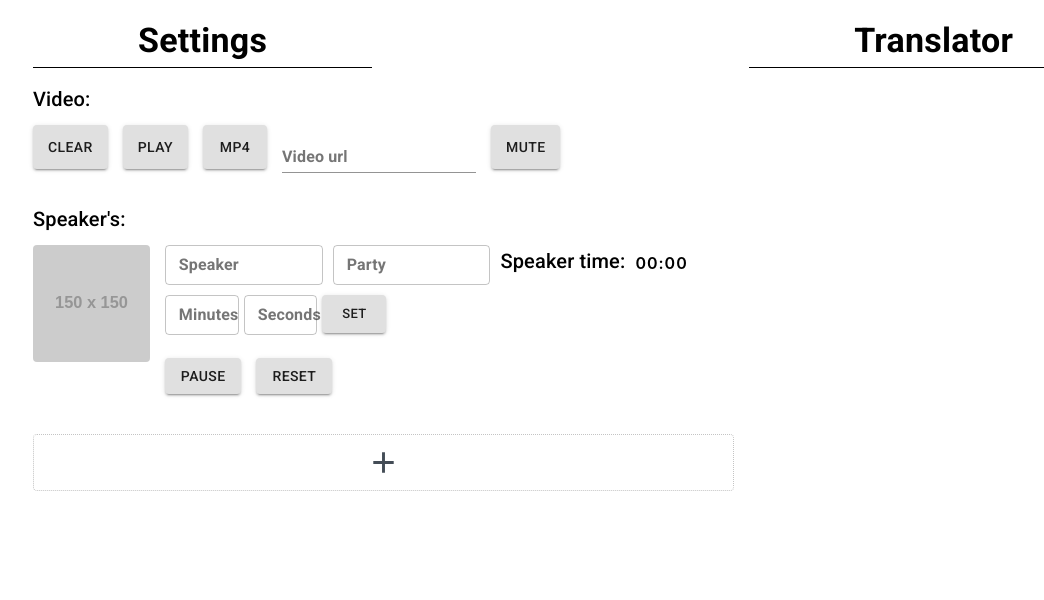
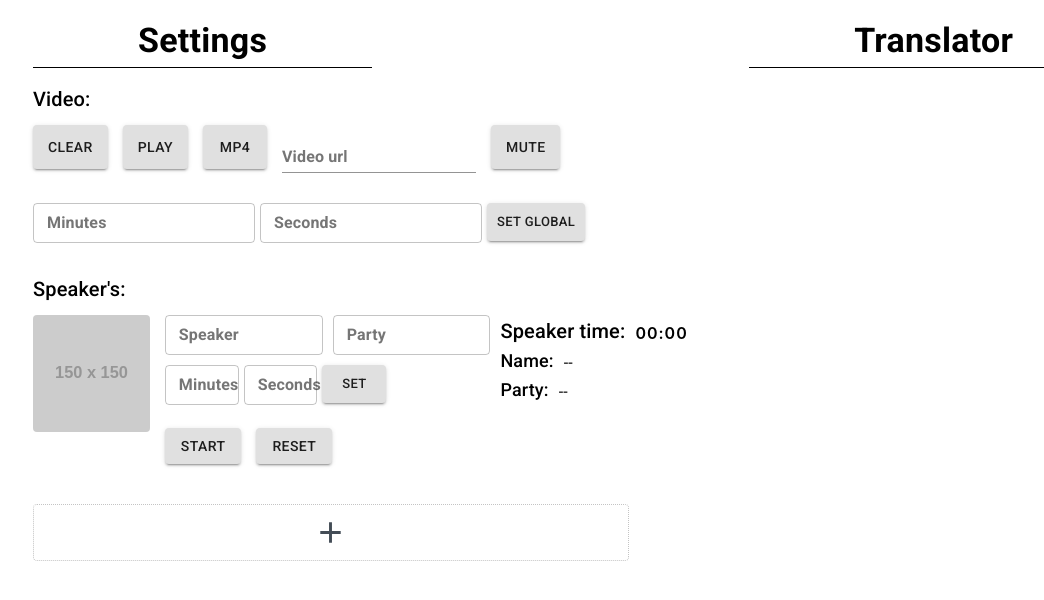
Before and after one commit to Aeronhide/translator, a React (Create React App) app: page / in a window 1280 px wide. Shown: the top 600 px of the page, without its empty margins (6-1050 px from the left). Built offline with nearby package versions, Linux system fonts and the light colour scheme.

Commit message:
Added functional to remove Speaker, setting global time

```diff
--- a/src/component/settings/speaker.jsx
+++ b/src/component/settings/speaker.jsx
@@ -1,28 +1,30 @@
-import React, { useEffect, useState } from "react";
-import { Grid, TextField, Typography, Button } from "@material-ui/core";
+import React, { useState } from "react";
+import { Grid, TextField, Typography, Button, Fab } from "@material-ui/core";
+import CloseIcon from "@material-ui/icons/Close";
+import walkingGuy from "../../assets/walkingGuy.gif";
 import EditOutlinedIcon from "@material-ui/icons/EditOutlined";
 import TimerComponent from "./timerComponent";
 
-const initialSpeakerState = {
-  name: "",
-  party: "",
-  time: {
-    minutes: "",
-    seconds: ""
-  }
-};
-
-const Speaker = ({ paused, setPaused, speakerData, setSpeakerData, index }) => {
-  const [file, setFile] = useState("http://placehold.it/150");
+const Speaker = ({
+  setPaused,
+  speakerData,
+  setSpeakerData,
+  index,
+  initialSpeakerState,
+  setTime,
+  activeTimerIndex,
+  removeSpeaker
+}) => {
+  const [data, setData] = useState(initialSpeakerState);
+  // const [file, setFile] = useState(null);
   const changeInput = e => {
     const file = e.target.files[0];
-    setFile(URL.createObjectURL(file));
+    // setFile(URL.createObjectURL(file));
+    setData({
+      ...data,
+      img: URL.createObjectURL(file)
+    });
   };
-  const [] = useState({
-    name: ""
-  });
-  // const [newTime, setNewTime] = useState();
-  const [data, setData] = useState(initialSpeakerState);
 
   const insertNewTime = e => {
     const { name, value } = e.target;
@@ -52,8 +54,14 @@ const Speaker = ({ paused, setPaused, speakerData, setSpeakerData, index }) => {
         newFormattedTime[key] = parseInt(data.time[key], 10);
       }
     });
-    setSpeakerData(data, index);
+    setSpeakerData({ ...data, time: newFormattedTime }, index);
     setData(initialSpeakerState);
+  };
+
+  const setTimeHandle = time => setTime(time, index);
+
+  const setPausedHandle = () => {
+    setPaused(activeTimerIndex === index ? null : index);
   };
 
   return (
@@ -72,7 +80,15 @@ const Speaker = ({ paused, setPaused, speakerData, setSpeakerData, index }) => {
                 onChange={changeInput}
               />
             </div>
-            <img className="speaker_logo_img" src={file} alt="logo" />
+            <img
+              className="speaker_logo_img"
+              src={
+                data.img ||
+                (speakerData.img && data.img) ||
+                "http://placehold.it/150"
+              }
+              alt="logo"
+            />
           </div>
         </Grid>
         <Grid item md={6}>
@@ -135,15 +151,23 @@ const Speaker = ({ paused, setPaused, speakerData, setSpeakerData, index }) => {
             </div>
             <TimerComponent
               time={speakerData.time}
-              setTime={() => null}
-              paused={paused}
-              setPaused={setPaused}
+              setTime={setTimeHandle}
+              paused={activeTimerIndex !== index}
+              setPaused={setPausedHandle}
               showControls={true}
+              showTimeOver={false}
             />
           </div>
         </Grid>
         <Grid item md={4}>
           <div className="speaker_info">
+            <Button
+              className="remove-speaker-btn"
+              variant="outlined"
+              onClick={() => removeSpeaker(index)}
+            >
+              <CloseIcon fontSize="small" />
+            </Button>
             <div className="speaker_info_time">
               <Typography className="speaker_info_time_title" variant="h6">
                 Speaker time:
@@ -151,13 +175,51 @@ const Speaker = ({ paused, setPaused, speakerData, setSpeakerData, index }) => {
               <div className="speaker_info_time_inner">
                 <TimerComponent
                   time={speakerData.time}
-                  setTime={() => null}
-                  setPaused={setPaused}
-                  paused={paused}
+                  setTime={setTimeHandle}
+                  setPaused={setPausedHandle}
+                  paused={activeTimerIndex !== index}
                   showTime={true}
+                  showTimeOver={true}
                 />
               </div>
             </div>
+            <div className="speaker_info_line">
+              <Typography variant="h6" className="speaker_info_line_title">
+                Name:
+              </Typography>
+              <Typography variant="h6" className="speaker_info_line_data">
+                {speakerData.name
+                  ? speakerData.name
+                  : data.name.length !== 0
+                  ? data.name
+                  : "--"}
+              </Typography>
+            </div>
+            <div className="speaker_info_line">
+              <Typography variant="h6" className="speaker_info_line_title">
+                Party:
+              </Typography>
+              <Typography variant="h6" className="speaker_info_line_data">
+                {speakerData.party
+                  ? speakerData.party
+                  : data.party.length !== 0
+                  ? data.party
+                  : "--"}
+              </Typography>
+            </div>
+            {activeTimerIndex === index ? (
+              <div className="speaker_info_line">
+                <div className="speaker_info_line_status">
+                  <img
+                    className="speaker_info_line_status_img"
+                    src={walkingGuy}
+                    alt="speaker"
+                  />
+                </div>
+              </div>
+            ) : (
+              ""
+            )}
           </div>
         </Grid>
       </Grid>
--- a/src/component/settings/tr.actions.jsx
+++ b/src/component/settings/tr.actions.jsx
@@ -1,4 +1,4 @@
-import React from "react";
+import React, { useState } from "react";
 import { Button, Typography, TextField } from "@material-ui/core";
 import AddIcon from "@material-ui/icons/Add";
 import Speaker from "./speaker";
@@ -12,14 +12,30 @@ const Actions = ({
   setMP4Video,
   muteVideo,
   muted,
-  speakerTime,
-  setSpeakerTime,
-  paused,
   setPaused,
   addSpeaker,
   speakersList,
-  setSpeakerData
-}) => (
+  setSpeakerData,
+  initialSpeakerState,
+  activeTimerIndex,
+  setSpeakerTime,
+  removeSpeaker,
+  insertGlobalTimeToSpeakers
+}) => {
+  const [globalTime, setGlobalTime] = useState({ minutes: "", seconds: "" });
+
+  const insertGlobalTimeHandle = e =>
+    setGlobalTime({
+      ...globalTime,
+      [e.target.name]: e.target.value
+    });
+
+  const setGlobalTimeHandle = () => {
+    insertGlobalTimeToSpeakers(globalTime);
+    setGlobalTime({ minutes: "", seconds: "" });
+  };
+
+  return (
     <div className="controls">
       <div className="controls_section">
         <Typography variant="h6" className="controls_section_title">
@@ -62,6 +78,36 @@ const Actions = ({
         </Button>
       </div>
       <div className="controls_section">
+        <div className="speaker_actions_timer-box">
+          <TextField
+            className="speaker_actions_timer-box_set-field"
+            variant="outlined"
+            label="Minutes"
+            name="minutes"
+            size="small"
+            onChange={insertGlobalTimeHandle}
+            value={globalTime.minutes}
+          />
+          <TextField
+            className="speaker_actions_timer-box_set-field"
+            variant="outlined"
+            label="Seconds"
+            name="seconds"
+            size="small"
+            onChange={insertGlobalTimeHandle}
+            value={globalTime.seconds}
+          />
+          <Button
+            variant="contained"
+            size="small"
+            className="speaker_actions_timer-box_set-btn"
+            onClick={setGlobalTimeHandle}
+          >
+            Set Global
+          </Button>
+        </div>
+      </div>
+      <div className="controls_section">
         <Typography variant="h6" className="controls_section_title">
           Speaker's:
         </Typography>
@@ -73,7 +119,11 @@ const Actions = ({
             setSpeakerData={setSpeakerData}
             setPaused={setPaused}
             paused={speaker.paused}
+            initialSpeakerState={initialSpeakerState}
             index={index}
+            activeTimerIndex={activeTimerIndex}
+            setTime={setSpeakerTime}
+            removeSpeaker={removeSpeaker}
           />
         ))}
         <Button
@@ -86,5 +136,6 @@ const Actions = ({
       </div>
     </div>
   );
+};
 
 export default Actions;
--- a/src/component/styles.sass
+++ b/src/component/styles.sass
@@ -1,5 +1,6 @@
 // Colors
 $btn: #949494
+$timerBg: rgba(255, 255, 255, 0.59)
 
 // Main
 .tr
@@ -26,7 +27,7 @@ $btn: #949494
           margin-right: 15px
 
         &_add-btn
-          width: 100% !important
+          width: 85% !important
           padding: 10px
           border-style: dotted
           color: #434c56
@@ -43,6 +44,10 @@ $btn: #949494
 // Speaker
 .speaker
   margin-bottom: 40px
+
+  &:hover
+    .remove-speaker-btn
+      display: flex
 
   &_logo
     position: relative
@@ -90,6 +95,7 @@ $btn: #949494
 
   &_actions
     padding-left: 15px
+
     &_fields
       display: flex
       margin-bottom: 10px
@@ -119,9 +125,41 @@ $btn: #949494
         display: none
 
   &_info
+    position: relative
+
     &_time
       display: flex
       align-items: center
+
+    &_line
+      display: flex
+      align-items: center
+
+      &_title
+        padding-right: 10px
+        font-size: 18px !important
+
+      &_data
+        padding-top: 3px
+        font-size: 16px !important
+        font-weight: 400 !important
+
+      &_status
+        width: 50px
+
+        &_img
+          width: 100%
+          height: 100%
+
+    .remove-speaker-btn
+      display: none
+      position: absolute !important
+      padding: 5px !important
+      min-width: 30px !important
+      right: 45px
+      bottom: 0
+      border-radius: 50% !important
+
 
 // Timer
 .countdown
@@ -143,3 +181,35 @@ $btn: #949494
 
     &_btns
       margin-right: 15px !important
+
+// Video
+.player
+  position: relative
+  transform: translateY(-1px)
+
+  &_footer
+    position: absolute
+    bottom: 15px
+    left: 15px
+
+    .tr-single
+      display: flex
+
+// Video speaker
+.player-speaker
+  display: flex
+  background: $timerBg
+  border-radius: 4px
+  padding: 7px
+  margin-right: 5px
+
+  &_img
+    max-width: 20px
+    margin-right: 5px
+
+  .countdown
+    font-size: 14px
+
+    &_time
+      padding-top: 2px
+      margin-left: 5px
--- a/src/component/tr.player.jsx
+++ b/src/component/tr.player.jsx
@@ -1,8 +1,53 @@
 import React from "react";
 import ReactPlayer from "react-player";
+import TimerComponent from "./settings/timerComponent";
 
-const Video = ({ playing, videoUrl, muted }) => (
-  <ReactPlayer url={videoUrl} playing={playing} volume={1} muted={muted} />
-);
+const Video = ({
+  playing,
+  videoUrl,
+  muted,
+  speakersList,
+  setTime,
+  activeTimerIndex,
+  setPaused,
+  index
+}) => {
+  const setTimeHandle = time => setTime(time, index);
+
+  const setPausedHandle = () => {
+    setPaused(activeTimerIndex === index ? null : index);
+  };
+  return (
+    <div className="player">
+      <ReactPlayer url={videoUrl} playing={playing} volume={1} muted={muted} />
+      {videoUrl ? (
+        <div className="player_footer">
+          <div className="tr-single">
+            {speakersList.map((speaker, index) => (
+              <div className="player-speaker" key={index}>
+                <img
+                  className="player-speaker_img"
+                  src={speaker.img || "http://placehold.it/150"}
+                  alt="party-logo"
+                />
+                <div>|</div>
+                <TimerComponent
+                  time={speaker.time}
+                  setTime={setTimeHandle}
+                  setPaused={setPausedHandle}
+                  paused={activeTimerIndex !== index}
+                  showTime={true}
+                  showTimeOver={false}
+                />
+              </div>
+            ))}
+          </div>
+        </div>
+      ) : (
+        ""
+      )}
+    </div>
+  );
+};
 
 export default Video;
--- a/src/component/translator.jsx
+++ b/src/component/translator.jsx
@@ -6,7 +6,7 @@ import {
   createMuiTheme,
   Container
 } from "@material-ui/core";
-import localforage from "localforage";
+// import localforage from "localforage";
 import Video from "./tr.player";
 import Actions from "./settings/tr.actions";
 import "./styles.sass";
@@ -22,13 +22,14 @@ const theme = createMuiTheme({
   }
 });
 const initialSpeakerState = {
+  img: null,
   name: "",
   party: "",
   time: {
     minutes: "",
     seconds: ""
   },
-  paused: false
+  paused: true
 };
 
 const Translator = () => {
@@ -36,14 +37,8 @@ const Translator = () => {
   const [mutedVideo, setMutedVideo] = useState(false);
   const [videoUrl, setVideoUrl] = useState(null);
   const [newVideoUrl, setNewVideoUrl] = useState("");
-  const [speakerTime, setSpeakerTime] = useState({
-    // hours: 0,
-    minutes: 0,
-    seconds: 0
-  });
-  const [paused, setPaused] = useState(true);
-  const [active, setActive] = useState(null);
   const [speakersList, setSpeakers] = useState([initialSpeakerState]);
+  const [speakerIndex, getSpeakerIndex] = useState(null);
 
   const changeVideoOnMp4 = () => {
     setVideoUrl(require("../assets/video1.mp4"));
@@ -60,24 +55,26 @@ const Translator = () => {
     setPlayingVideo(false);
   };
 
-  const setTime = data => {
-    setSpeakerTime(data);
-  };
-
-  const setPauseTimer = () => {
-    setActive(null);
+  const setTime = (data, index) => {
+    const localSpeakersList = [...speakersList];
+    localSpeakersList[index] = {
+      ...localSpeakersList[index],
+      time: data
+    };
+    console.warn({ speakersList, localSpeakersList });
+    setSpeakers(localSpeakersList);
   };
 
   const addSpeaker = () => {
+    console.warn("addSpeaker", speakersList);
     setSpeakers([...speakersList, initialSpeakerState]);
   };
 
-  useEffect(() => {
-    !!newVideoUrl && setVideoUrl(newVideoUrl);
-  }, [newVideoUrl, speakerTime]);
+  const setPauseTimer = index => {
+    getSpeakerIndex(index);
+  };
 
   const setSpeakerData = (data, index) => {
-    console.warn(data, index);
     const localSpeakersList = [...speakersList];
     localSpeakersList[index] = {
       ...data
@@ -85,7 +82,23 @@ const Translator = () => {
     setSpeakers(localSpeakersList);
   };
 
-  console.warn(speakersList);
+  const removeSpeaker = index => {
+    console.warn(index);
+    setSpeakers(speakersList.filter((speaker, i) => i !== index));
+  };
+
+  const insertGlobalTime = globalTime => {
+    setSpeakers(
+      speakersList.map(itm => ({
+        ...itm,
+        time: globalTime
+      }))
+    );
+  };
+
+  useEffect(() => {
+    !!newVideoUrl && setVideoUrl(newVideoUrl);
+  }, [newVideoUrl, speakersList]);
 
   return (
     <ThemeProvider theme={theme}>
@@ -106,13 +119,15 @@ const Translator = () => {
                   clearVideo={stopVideo}
                   muted={mutedVideo}
                   muteVideo={() => setMutedVideo(!mutedVideo)}
-                  speakerTime={speakerTime}
                   setSpeakerTime={setTime}
-                  paused={paused}
                   setPaused={setPauseTimer}
                   addSpeaker={addSpeaker}
                   speakersList={speakersList}
                   setSpeakerData={setSpeakerData}
+                  initialSpeakerState={initialSpeakerState}
+                  activeTimerIndex={speakerIndex}
+                  removeSpeaker={removeSpeaker}
+                  insertGlobalTimeToSpeakers={insertGlobalTime}
                 />
               </div>
             </Grid>
@@ -126,6 +141,11 @@ const Translator = () => {
                     videoUrl={videoUrl}
                     playing={playingVideo}
                     muted={mutedVideo}
+                    speakersList={speakersList}
+                    activeTimerIndex={speakerIndex}
+                    setPaused={setPauseTimer}
+                    setSpeakerTime={setTime}
+                    index={speakerIndex}
                   />
                 </div>
               </div>
```
Also changed, not shown: src/component/settings/timerComponent.jsx (+9 -3 lines), src/assets/walkingGuy.gif (added). Lines whose indentation alone changed are shown as unchanged.
